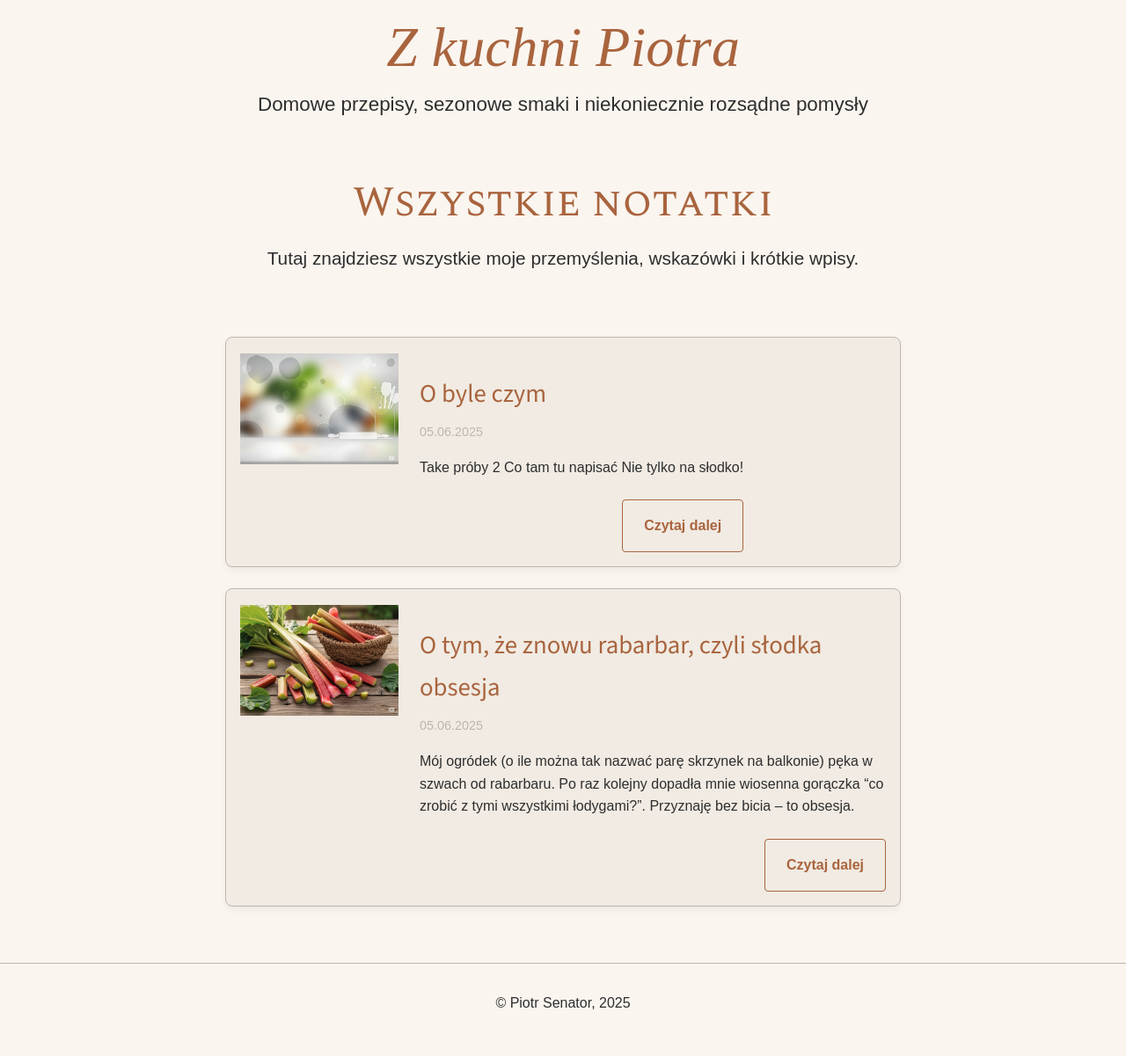
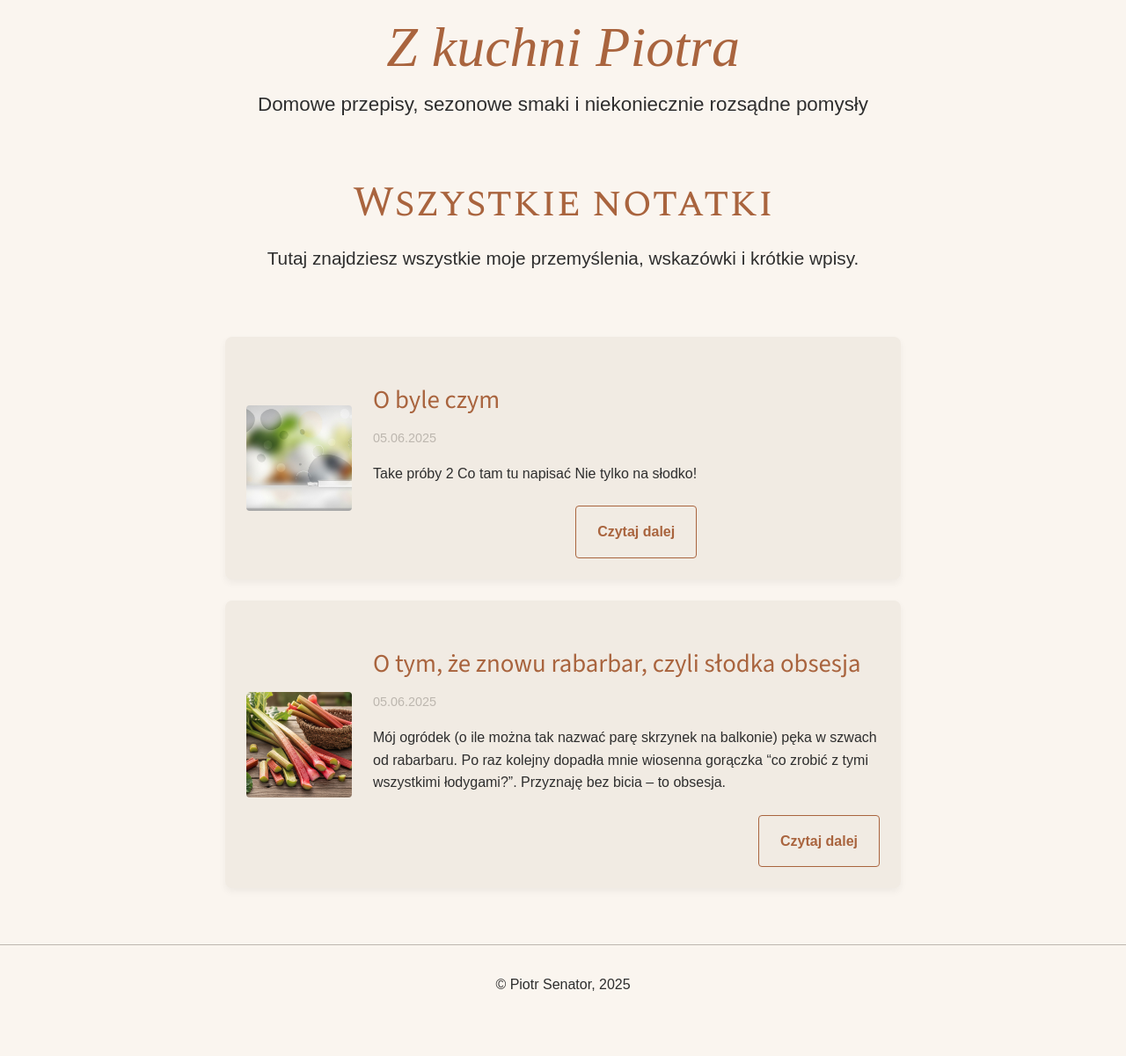
Before and after one commit to piotrsenator/kuchnia, a Jekyll site: the page built from notes.html, in a window 1280 px wide. Shown: the whole page at 88% size. Built offline with Jekyll 4.4.1, drawn with Linux system fonts in a browser that asks for light colours; some web fonts are replaced.

Commit message:
Update _note-card.scss

```diff
--- a/_sass/components/_note-card.scss
+++ b/_sass/components/_note-card.scss
@@ -114,49 +114,53 @@
 /* --------------------------------------------------------------------------
    Rozszerzenie: Pozioma karta notatki
    -------------------------------------------------------------------------- */
+/* Layout poziomy dla notatki */
 .note-card-horizontal {
   display: flex;
   flex-direction: row;
-  align-items: stretch;
   gap: var(--spacing-md);
+  background-color: var(--color-background-accent);
+  border: 1px solid var(--color-grey-200);
+  border-radius: var(--border-radius-md);
+  padding: var(--spacing-md);
   box-shadow: var(--shadow-md);
-  border-radius: var(--border-radius-md);
-  overflow: hidden;
+  align-items: center;
   transition: transform 0.2s ease, box-shadow 0.2s ease;
-  background-color: var(--color-background-accent);
-  border: 1px solid var(--color-secondary);
-  padding: var(--spacing-sm);
 }
 
 .note-card-horizontal:hover {
-  transform: translateY(-5px);
+  transform: translateY(-4px);
   box-shadow: var(--shadow-lg);
 }
 
+/* Obrazek – kwadratowy wrapper */
 .note-card__image-wrapper {
-  flex: 0 0 180px;
-  max-height: 130px;
+  flex-shrink: 0;
+  width: 120px;
+  height: 120px;
+  display: flex;
+  align-items: center;
+  justify-content: center;
   overflow: hidden;
   border-radius: var(--border-radius-sm);
   background-color: var(--color-grey-100);
-  display: flex;
-  align-items: center;
-  justify-content: center;
 }
 
+/* Obrazek – skalowany, zachowuje proporcje */
 .note-card__image {
   width: 100%;
-  height: auto;
+  height: 100%;
   object-fit: cover;
   display: block;
 }
 
+/* Placeholder – gdy brak obrazka */
 .note-card__image--placeholder {
+  background-color: var(--color-grey-200);
   width: 100%;
   height: 100%;
-  background-color: var(--color-grey-200);
-  border: 1px dashed var(--color-secondary);
 }
+
 
 /* --------------------------------------------------------------------------
    Responsywność
```
